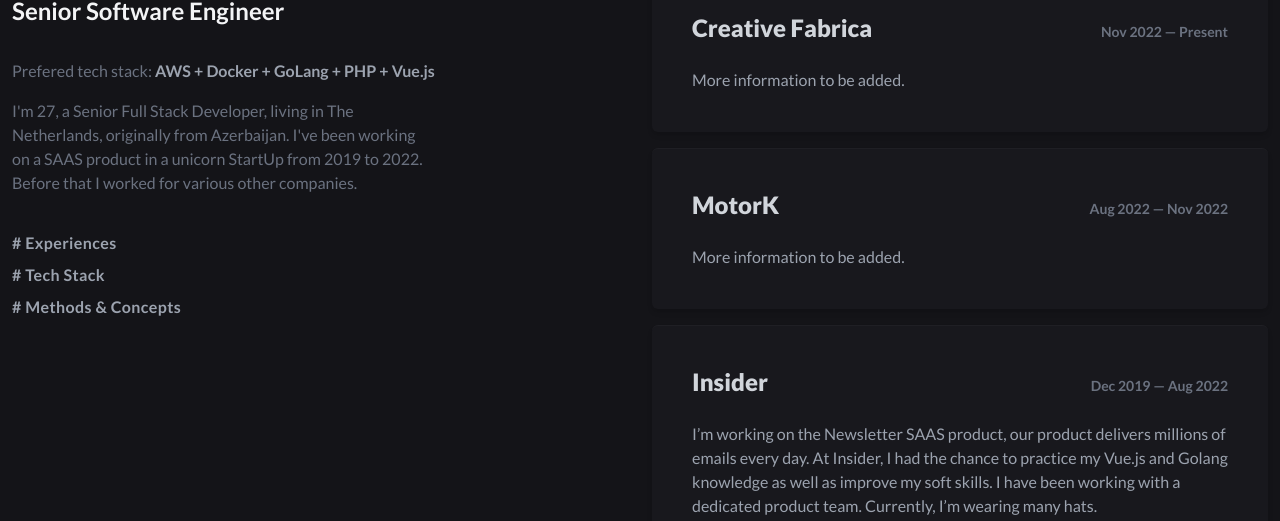
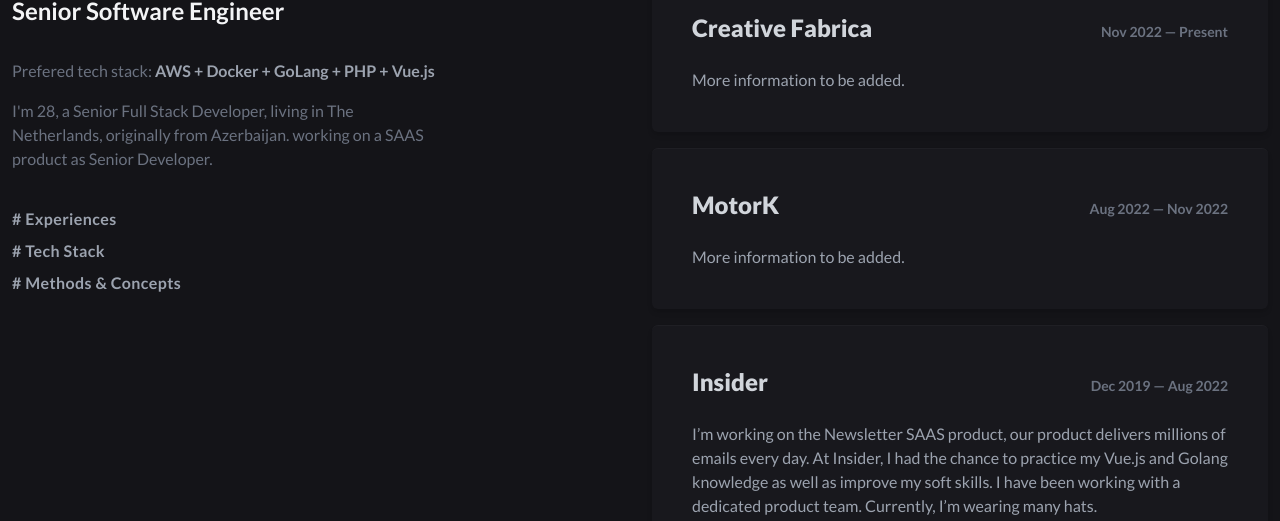
Before and after one commit to agilasadi/agilasadi.github.io, a plain HTML site: page index.html in a window 1280 px wide. Shown: the part 145-666 px from the top of the page. Drawn offline with Linux system fonts and the light colour scheme.

Commit message:
Update index.html

```diff
--- a/index.html
+++ b/index.html
@@ -24,9 +24,7 @@
 					<p class="text-gray-500 pt-8">Prefered tech stack:
 						<b class="text-gray-400">AWS + Docker + GoLang + PHP + Vue.js</b></p>
 					<p class="text-gray-500 pt-4 lg:pr-32 xl:pr-48">
-						I'm 27, a Senior Full Stack Developer, living in The Netherlands, originally from Azerbaijan. I've been
-						working on a SAAS product in a unicorn StartUp from 2019 to 2022. Before that I worked for various
-						other companies.
+						I'm 28, a Senior Full Stack Developer, living in The Netherlands, originally from Azerbaijan. working on a SAAS product as Senior Developer.
 					</p>
 					<div class="pt-8 hidden lg:block">
 						<ul class="text-gray-400">
@@ -223,7 +221,7 @@
 				<div class="bg-2 rounded-md shadow-md shadowed-box-border mb-4">
 					<div class="p-10 text-gray-400">
 						<ul class="text-gray-400">
-							<li><span class="text-gray-300 pr-2">C2</span> English</li>
+							<li><span class="text-gray-300 pr-2">C1</span> English</li>
 							<li><span class="text-gray-300 pr-2">C2</span> Turkish</li>
 							<li><span class="text-gray-300 pr-2">C2</span> Azerbaijani</li>
 							<li><span class="text-gray-300 pr-2">A1</span> Russian</li>
```
